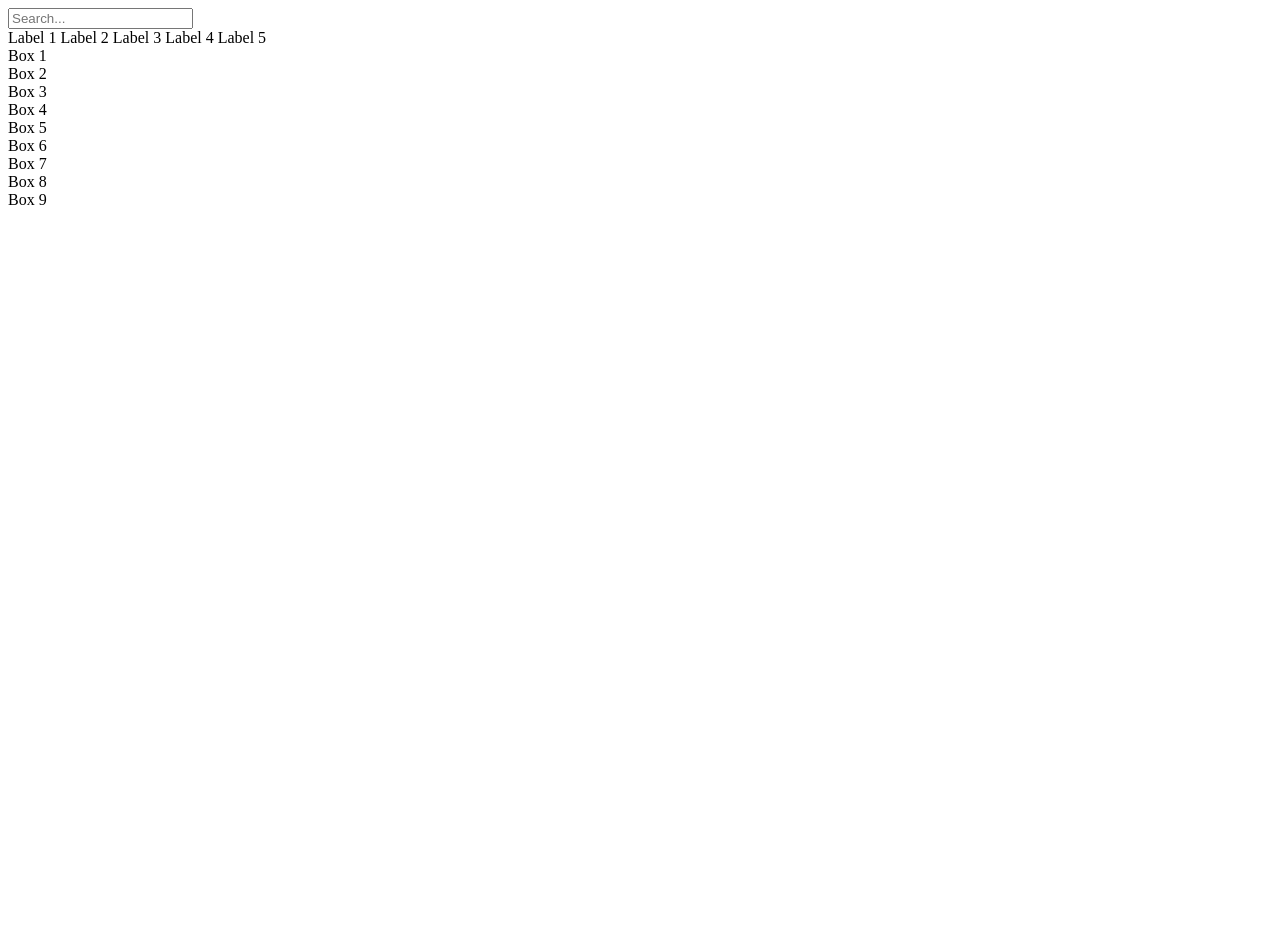
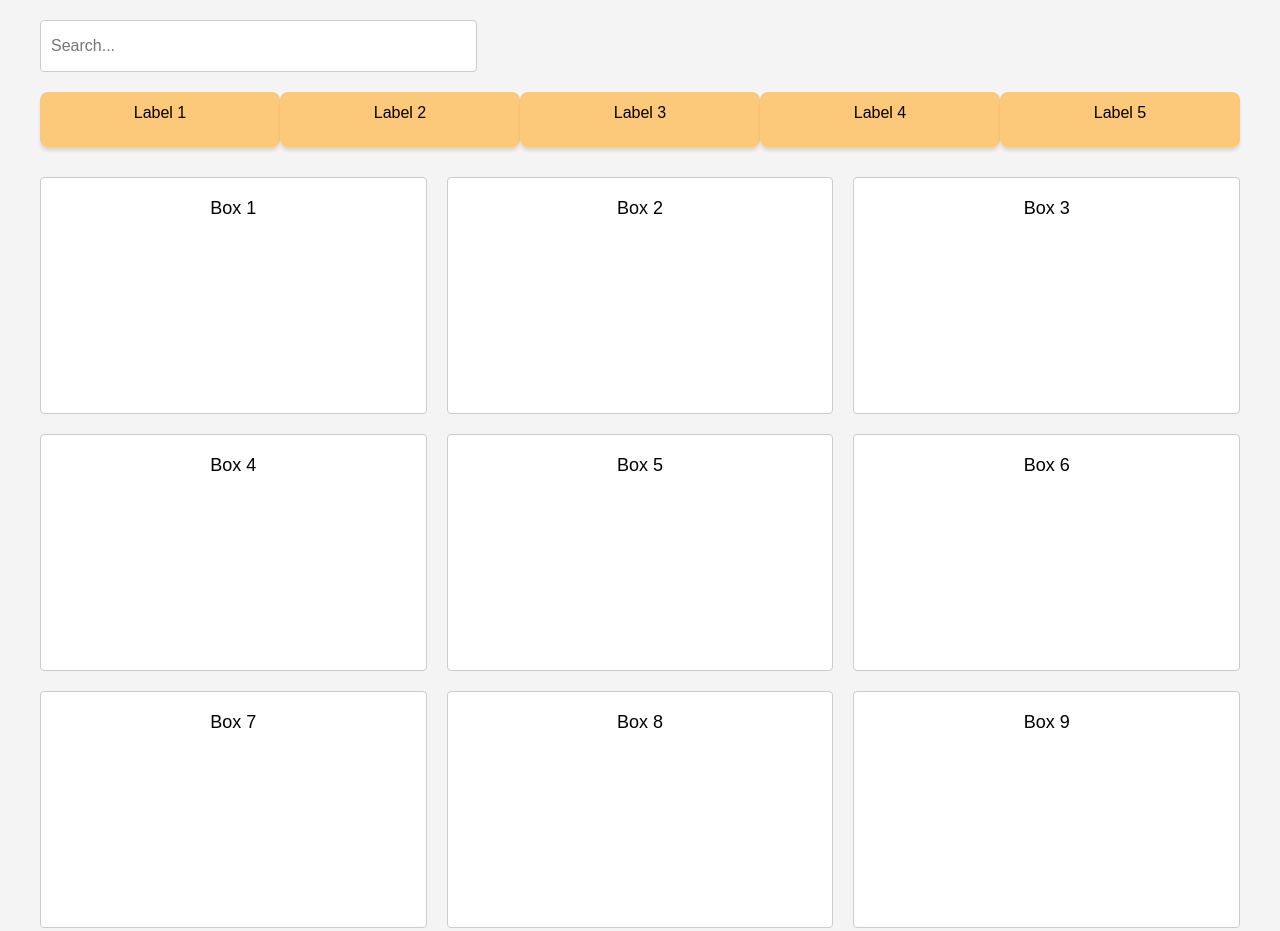
Before and after one commit to Lizsun03/CraftyCorner, a plain HTML site: page index.html in a window 1280 px wide. Before the commit the page ends 800 px from the top, so only its background shows below. Drawn offline with Linux system fonts and the light colour scheme.

Commit message:
update with main page css

```diff
--- a/style.css
+++ b/style.css
@@ -1,3 +1,77 @@
+/* styles.css */
+body {
+    margin: 0;
+    font-family: Arial, sans-serif;
+    background-color: #f4f4f4;
+}
+
+.container {
+    max-width: 1200px;
+    margin: 0 auto;
+    padding: 20px;
+}
+
+.search-bar {
+    margin-bottom: 20px;
+}
+
+.search-bar input {
+    width: 415px;
+    padding: 10px;
+    font-size: 16px;
+    border: 1px solid #ccc;
+    border-radius: 4px;
+    height: 30px;
+}
+
+.labels {
+    display: flex;
+    justify-content: space-between;
+    margin-bottom: 20px;
+}
+
+.labels span {
+    font-size: 16px;
+    padding: 10px;
+    background-color: #fff;
+    border: 1px solid #ccc;
+    border-radius: 4px;
+    flex: 1;
+    text-align: center;
+    width: 114px;
+    height: 31px;
+    background: #FCC879;
+    border: 2px solid #FCC879;
+
+    /* Drop Shadow/300 */
+    box-shadow: 0px 4px 4px -1px rgba(12, 12, 13, 0.1), 0px 4px 4px -1px rgba(12, 12, 13, 0.05);
+    border-radius: 8px;
+}
+
+.grid {
+    display: flex;
+    flex-wrap: wrap;
+    gap: 20px;
+    overflow-x: auto; /* Allows horizontal scrolling */
+    padding: 10px 0;
+}
+
+.box {
+    flex: 1 1 calc(33.333% - 20px); /* Three boxes per row, minus the gap */
+    min-width: calc(33.333% - 20px);
+    background-color: #fff;
+    border: 1px solid #ccc;
+    border-radius: 4px;
+    box-sizing: border-box;
+    padding: 20px;
+    text-align: center;
+    font-size: 18px;
+    width: 236px;
+    height: 237px;
+
+
+}
+
 /* add-page css components */
 #image-upload-box {
     width: 100%;
```
